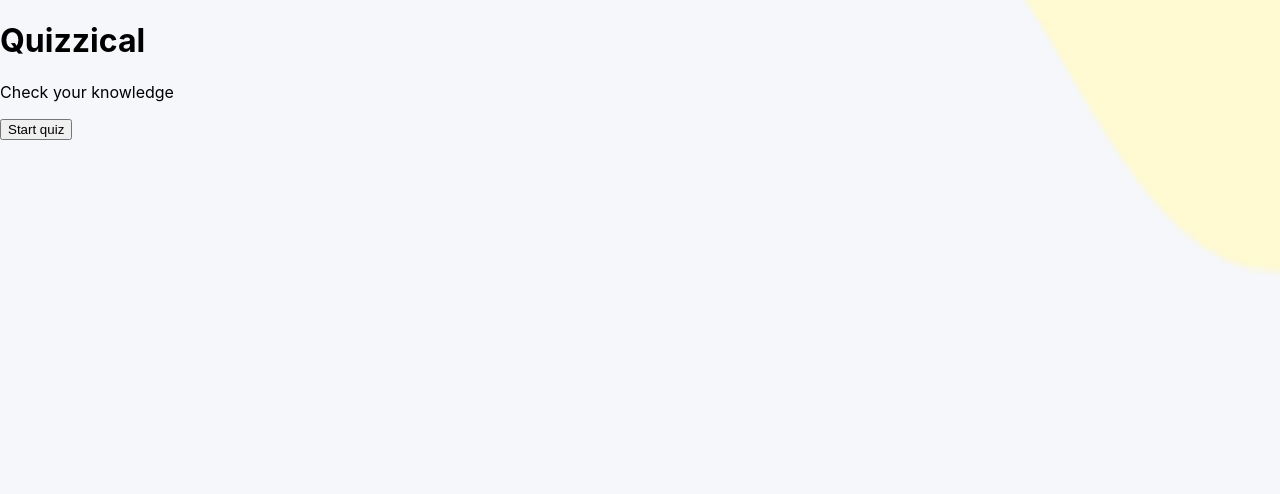
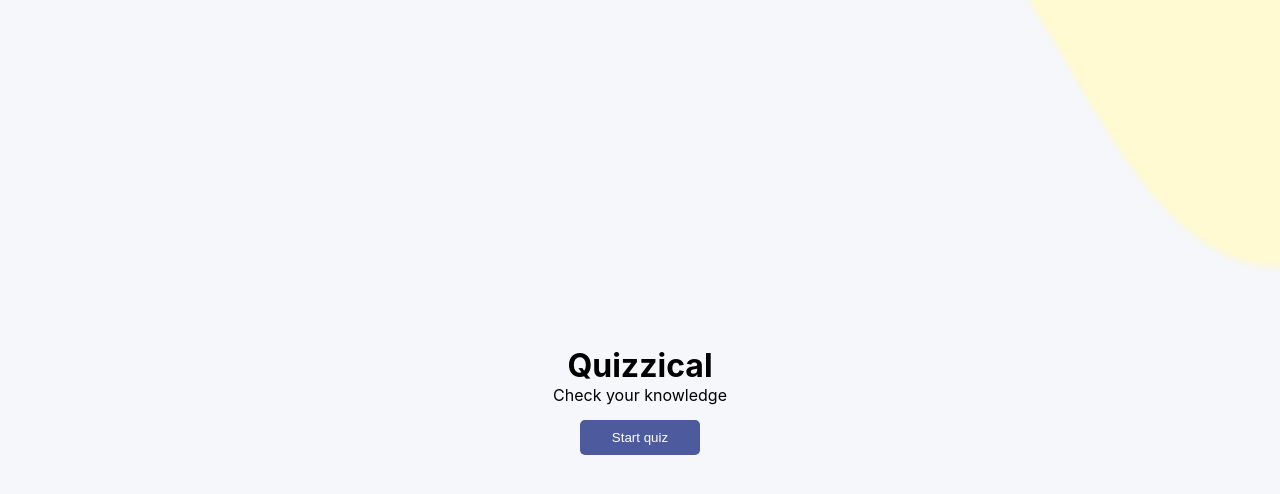
Before and after one commit to mb-dir/quizzical-app, a React (Create React App) app: page / in a window 1280 px wide. Shown: the top 494 px of the page. Built offline with nearby package versions, Linux system fonts and the light colour scheme.

Commit message:
Styles for Start component

```diff
--- a/src/components/start/Start.css
+++ b/src/components/start/Start.css
@@ -0,0 +1,20 @@
+.startHeader {
+  width: 230px;
+  text-align: center;
+}
+.startHeader__title {
+  margin: 0;
+}
+.startHeader__description {
+  margin: 0;
+}
+.startHeader__startQuiz {
+  width: 120px;
+  height: 35px;
+  margin-top: 15px;
+  padding: 5px 10px;
+  background-color: #4d5b9e;
+  color: #fff;
+  border: none;
+  border-radius: 5px;
+}
--- a/src/components/start/Start.js
+++ b/src/components/start/Start.js
@@ -1,3 +1,5 @@
+import "./Start.css";
+
 export default function Start() {
   return (
     <header className="startHeader">
--- a/src/index.css
+++ b/src/index.css
@@ -1,5 +1,6 @@
 body {
   height: 100vh;
+  width: 100vw;
   margin: 0;
   padding: 0;
   font-family: -apple-system, BlinkMacSystemFont, 'Segoe UI', 'Roboto', 'Oxygen',
@@ -11,6 +12,9 @@ body {
   background-repeat: no-repeat;
   background-size: cover;
   background-position: 20% 20%;
+  display: flex;
+  align-items: center;
+  justify-content: center;
 }
 
 code {
```
